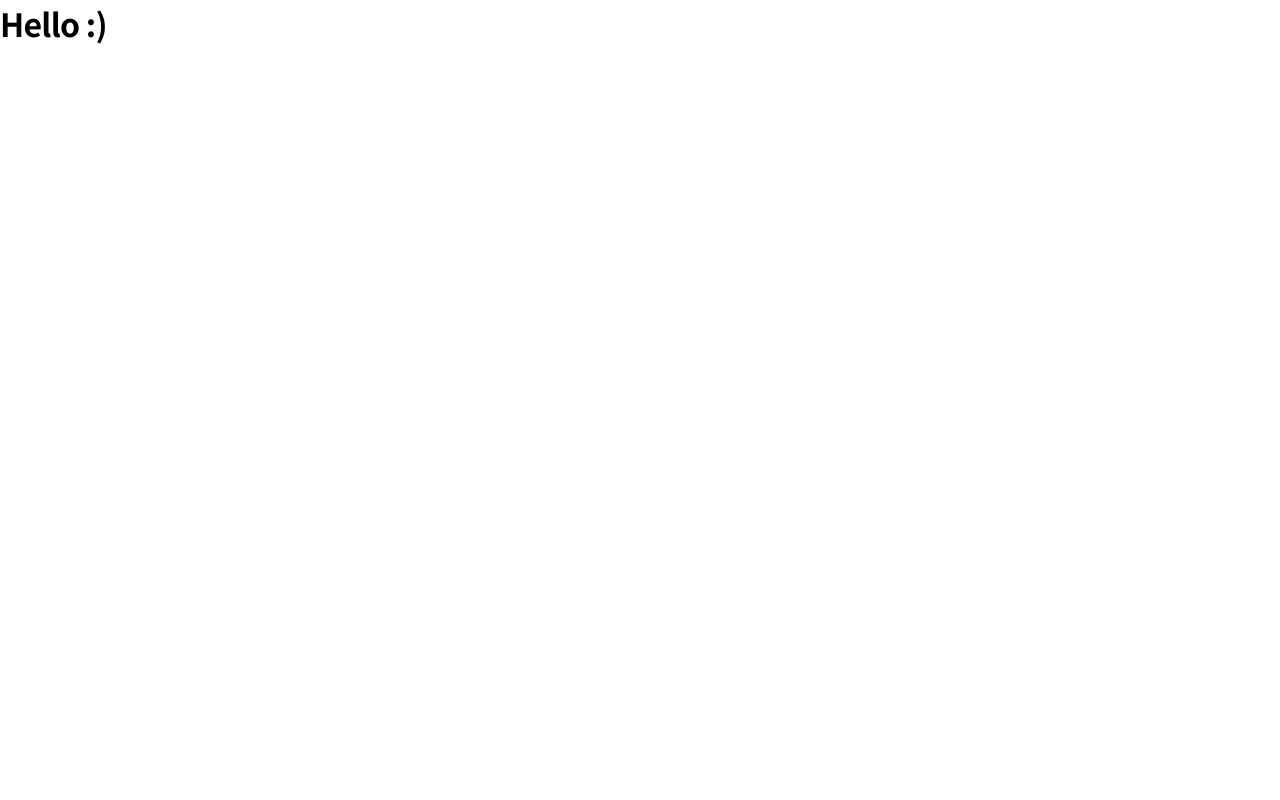
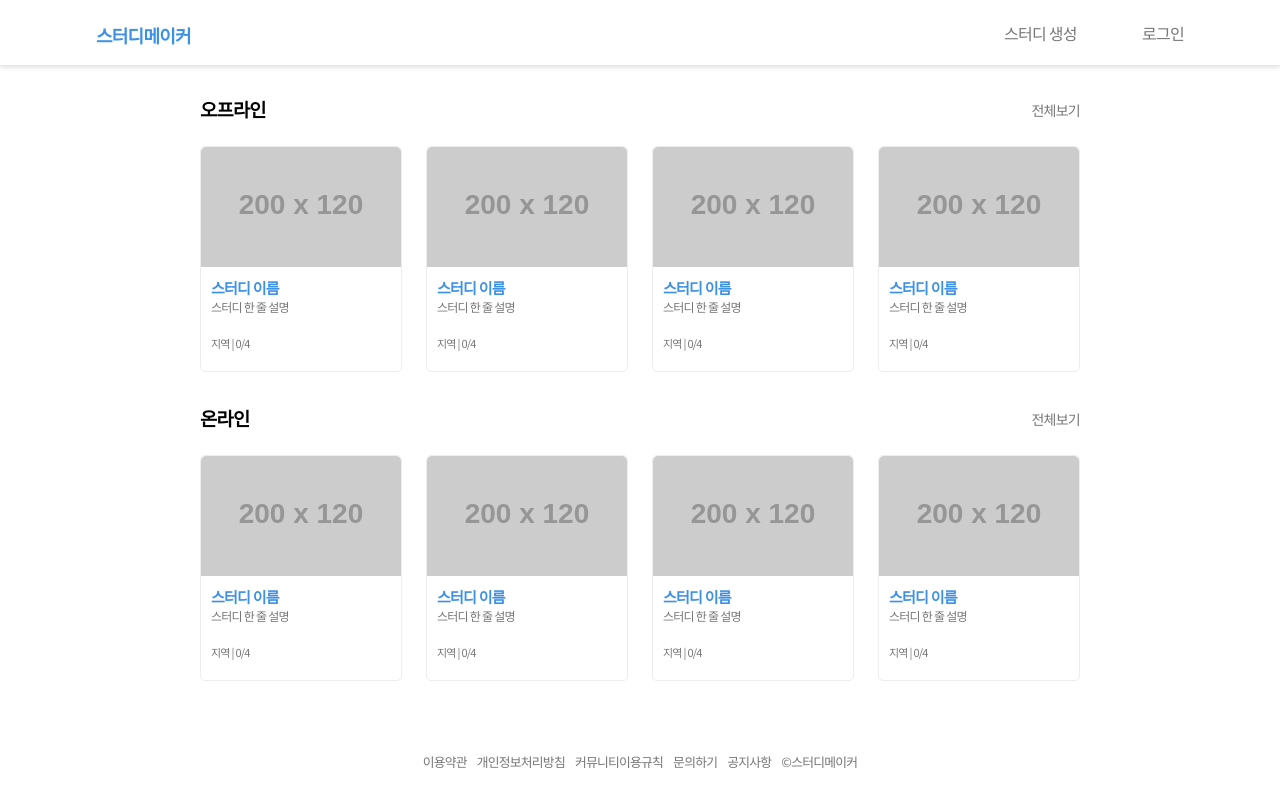
Before and after one commit to StudyMakerTeam/study-maker, a React (Create React App) app: page / in a window 1280 px wide. Built offline with nearby package versions, Linux system fonts and the light colour scheme.

Commit message:
chore: app.jsx

```diff
--- a/src/app.jsx
+++ b/src/app.jsx
@@ -1,8 +1,14 @@
 import React from "react";
 import "./app.css";
+import Main from "./components/main";
+import SignUp from "./components/signUp";
 
 function App() {
-  return <h1>Hello :)</h1>;
+  return (
+    <>
+      <Main />
+    </>
+  );
 }
 
 export default App;
```
